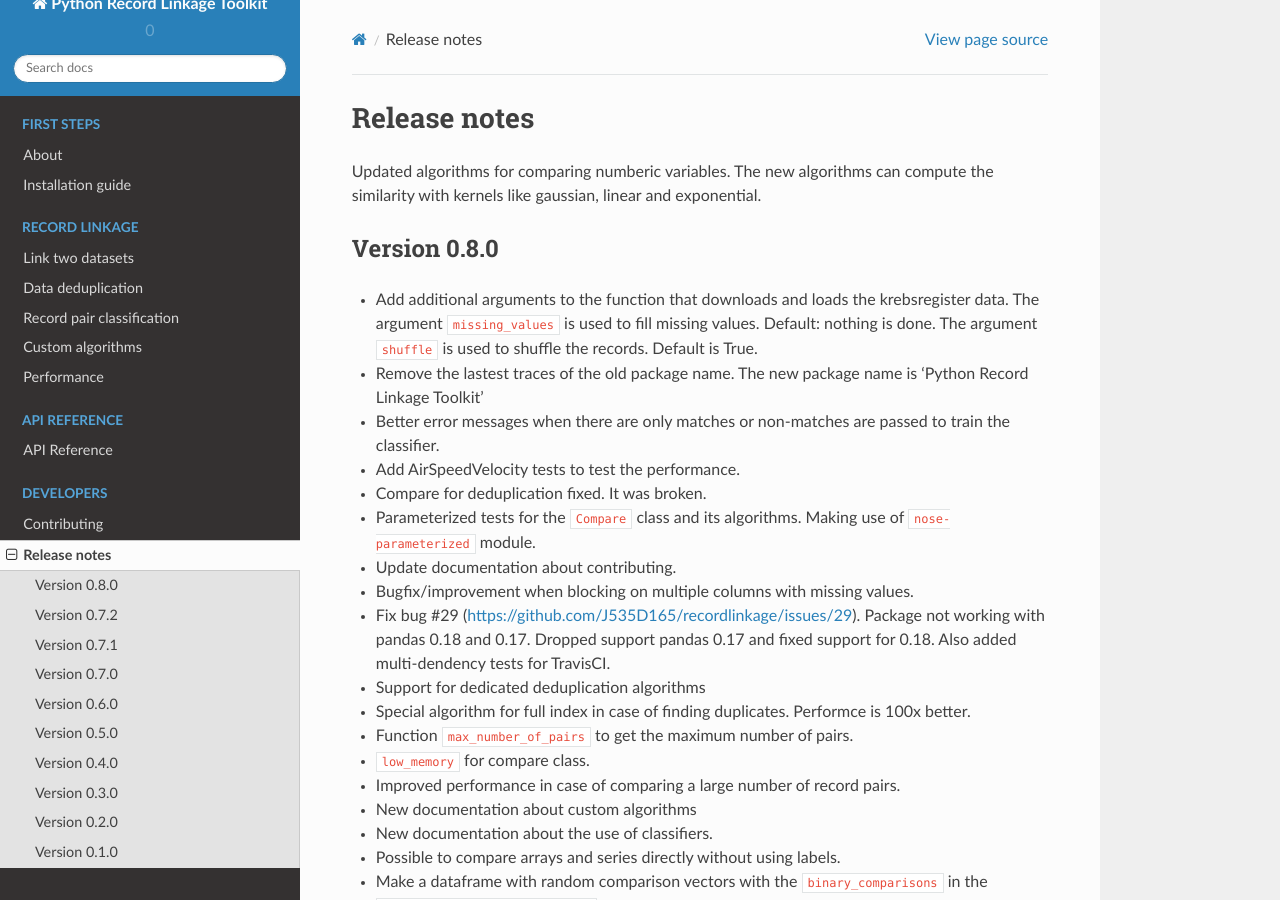
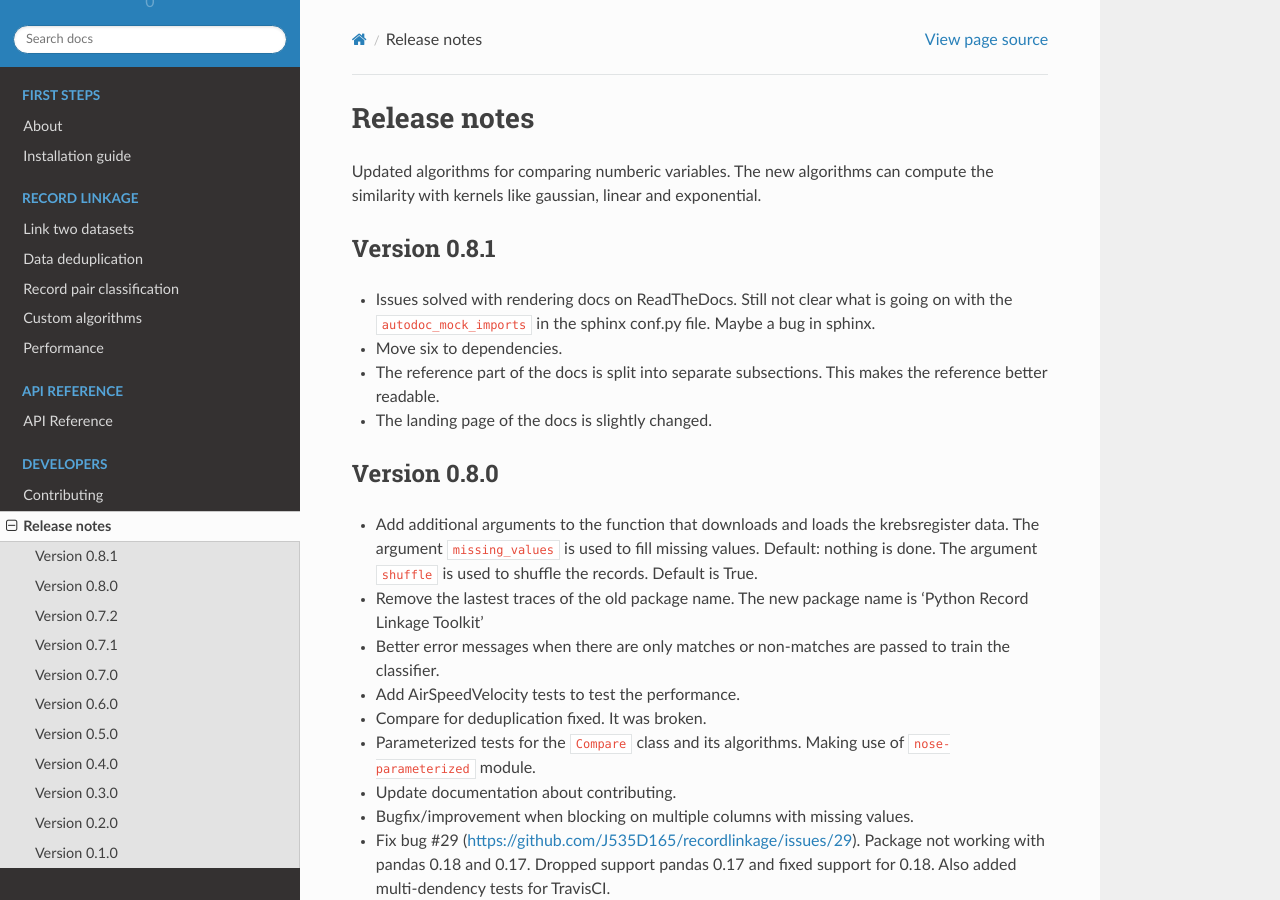
Before and after one commit to J535D165/recordlinkage, a Sphinx documentation site: the page built from docs/changelog.rst, in a window 1280 px wide and 900 px high. Built offline with Sphinx 7.4.7 and the Read the Docs theme 2.0.0, drawn with Linux system fonts in a browser that asks for light colours.

Commit message:
DOCS: Changelog updated 0.8.1

```diff
--- a/docs/changelog.rst
+++ b/docs/changelog.rst
@@ -4,6 +4,17 @@ Release notes
 
 Updated algorithms for comparing numberic variables. The new algorithms can
 compute the similarity with kernels like gaussian, linear and exponential.
+
+Version 0.8.1
+=============
+
+- Issues solved with rendering docs on ReadTheDocs. Still not clear what is
+  going on with the ``autodoc_mock_imports`` in the sphinx conf.py file. Maybe
+  a bug in sphinx.
+- Move six to dependencies.
+- The reference part of the docs is split into separate subsections. This
+  makes the reference better readable.
+- The landing page of the docs is slightly changed.
 
 Version 0.8.0
 =============
```
